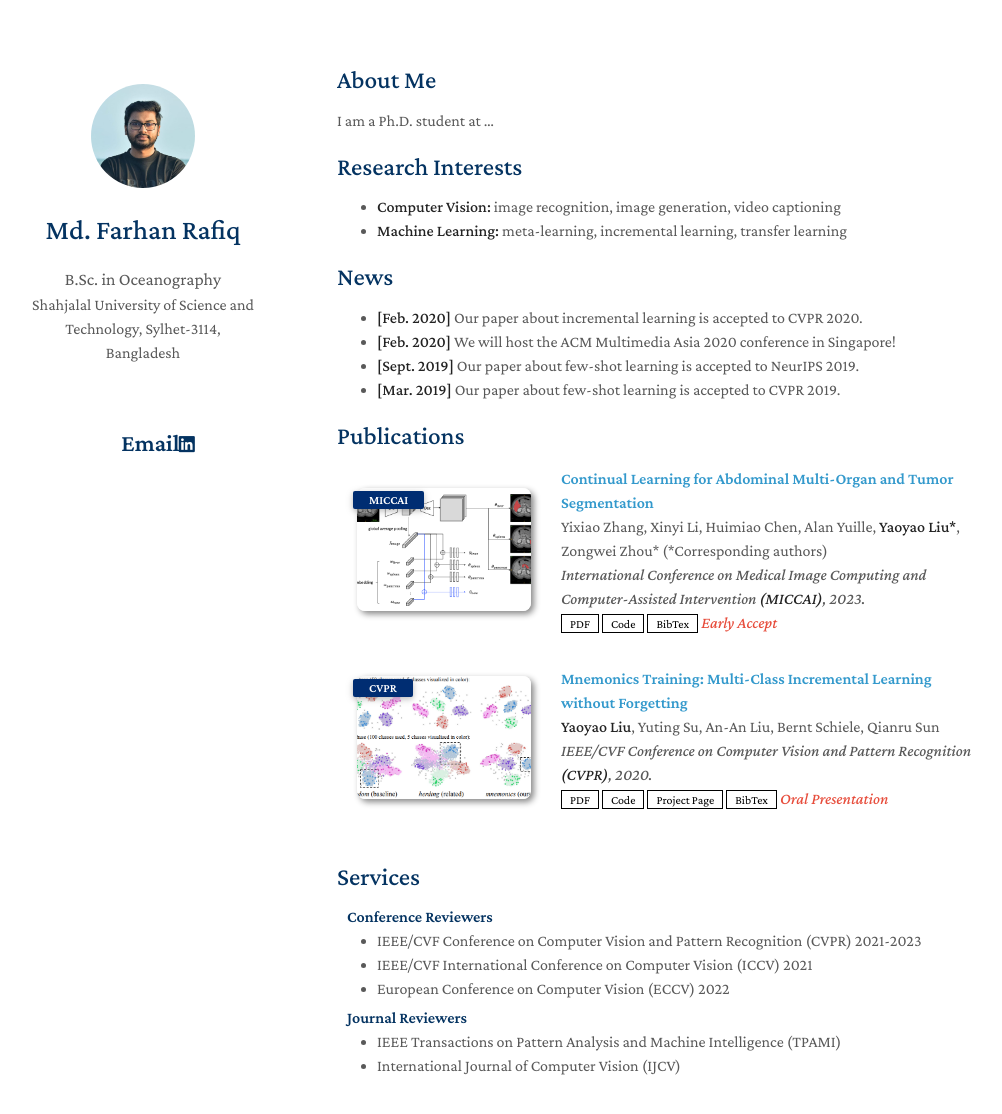
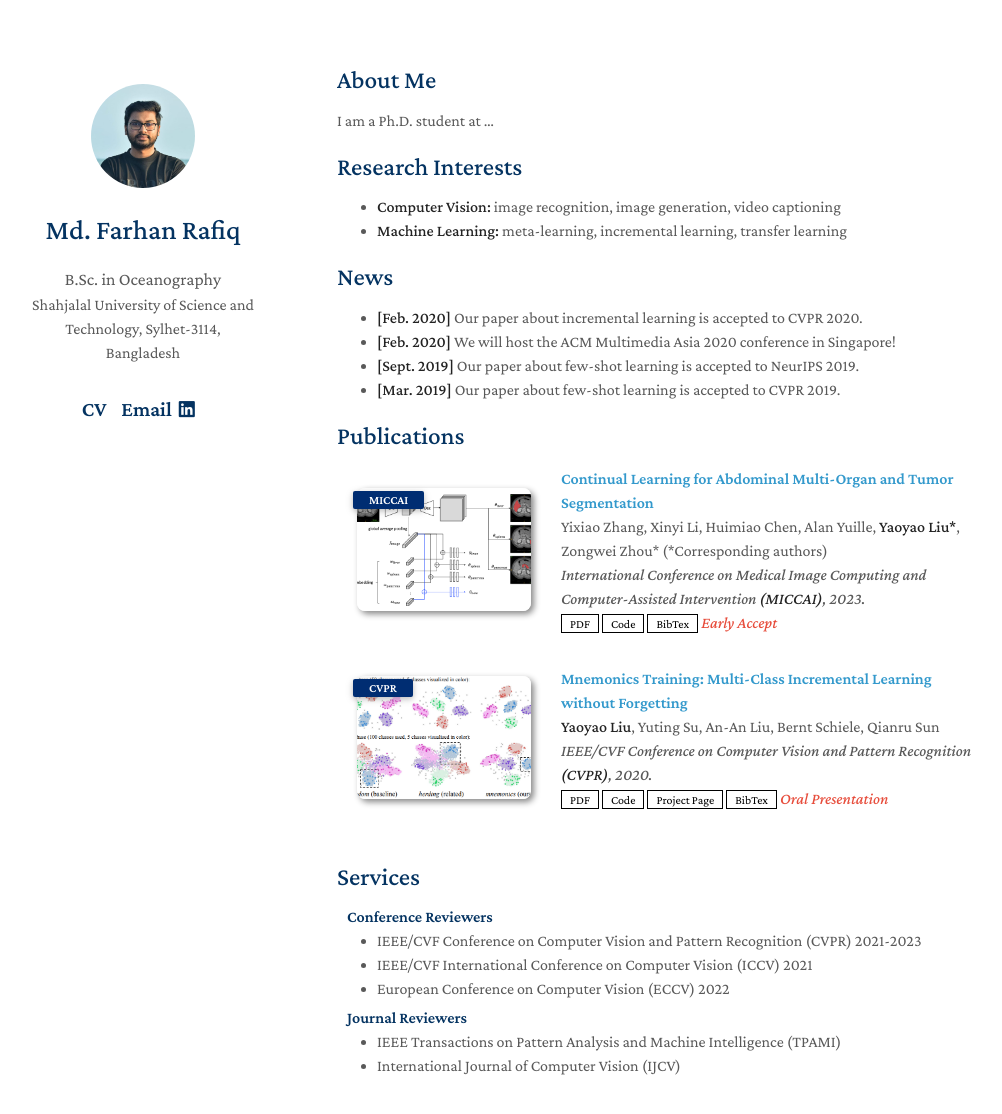
Before and after one commit to farhan-rafiq/farhan-rafiq.github.io, a Jekyll site: the page built from index.md, in a window 1280 px wide and 1172 px high. Shown: the top 1114 px of the window, without its empty margins (133-1135 px from the left). Built offline with Jekyll 4.4.1, drawn with Linux system fonts in a browser that asks for light colours; a style sheet for code colours, icons or effects is not loaded; our own code applies the rules of GitHub Pages for plain Markdown files.

Commit message:
Update homepage.html

```diff
--- a/_layouts/homepage.html
+++ b/_layouts/homepage.html
@@ -59,7 +59,6 @@
         {% endif %}
 
         <br>
-        <br>
         <div class="social-icons">
         {% if site.google_scholar %}
         <a style="margin: 0 5px 0 0" href="{{ site.google_scholar }}">
@@ -68,13 +67,13 @@
         {% endif %}
 
         {% if site.cv_link %}
-        <a style="margin: 0 5px 0 0" href="{{ site.cv_link }}">
-          <i class="ai ai-cv" style="font-size:1.3rem;"></i>
+        <a style="margin: 0 5px 0 0; font-size:1.3rem; font-weight:bold; color:#0A66C2;" href="{{ site.cv_link }}">
+          CV
         </a>
         {% endif %}
 
         {% if site.email_link %}
-        <a style="margin: 0 5px 0 0; font-size:1.5rem; font-weight:bold; color:#0A66C2;" href="mailto:{{ site.email_link }}">
+        <a style="margin: 0 5px 0 0; font-size:1.3rem; font-weight:bold; color:#0A66C2;" href="mailto:{{ site.email_link }}">
           Email
         </a>
         {% endif %}
```
